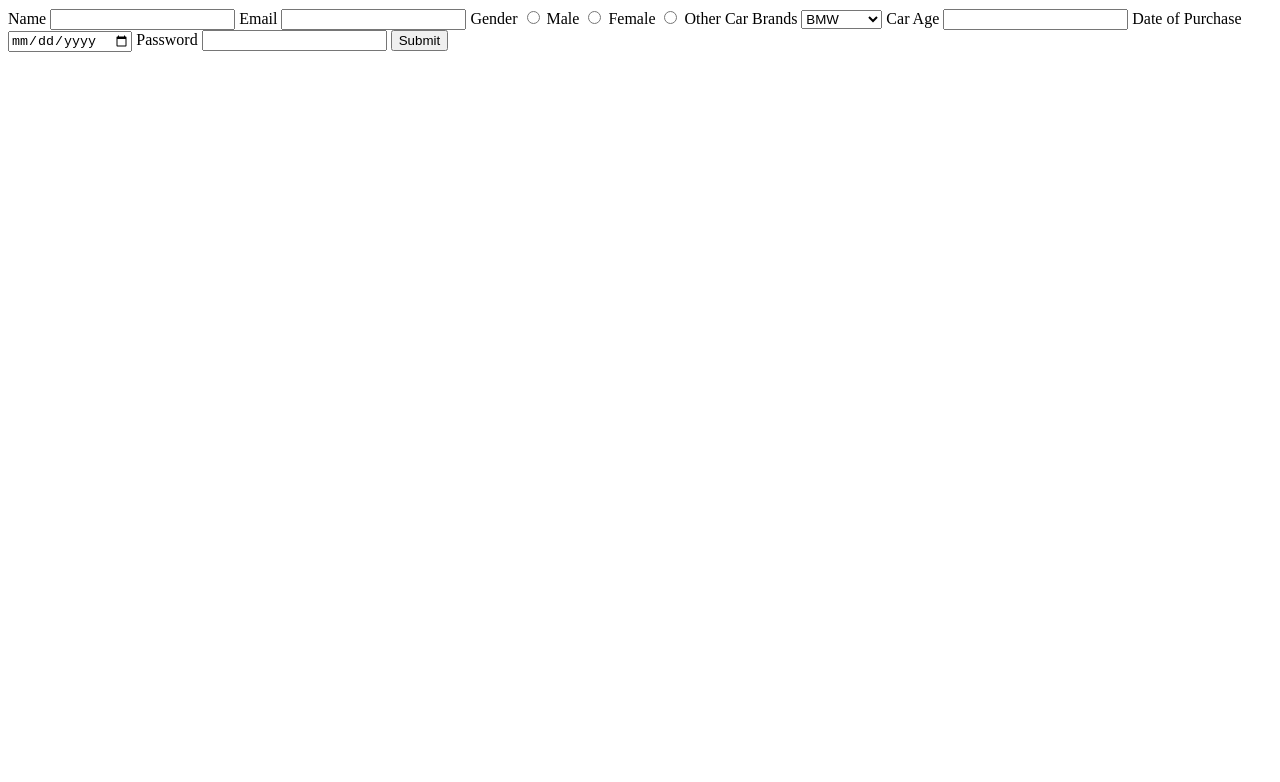
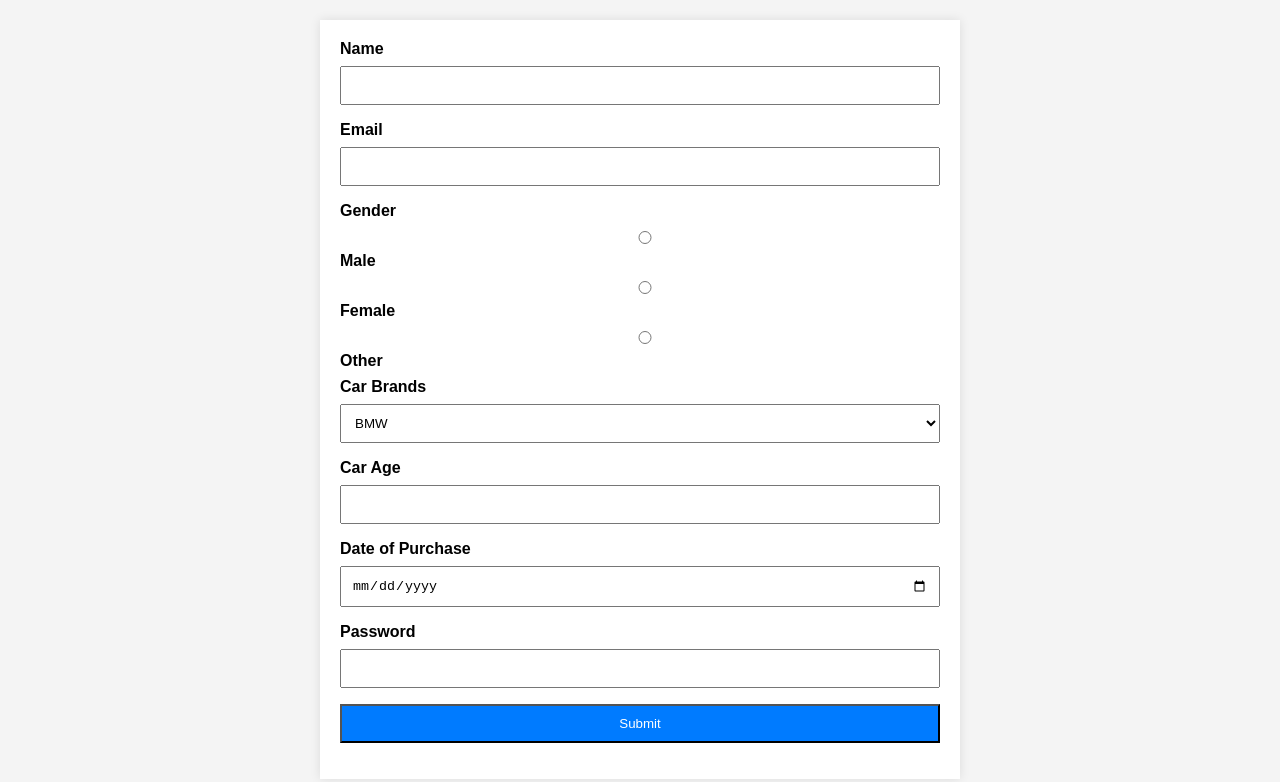
Before and after one commit to acciojob/car-insurance-form-PrGhostDev, a website: page main.html in a window 1280 px wide. Drawn offline with Linux system fonts and the light colour scheme.

Commit message:
created a submission

```diff
--- a/styles.css
+++ b/styles.css
@@ -1,2 +1,45 @@
 
 /* Your CSS Code here. */
+body {
+    font-family: Arial, sans-serif;
+    background-color: #f4f4f4;
+    margin: 0;
+    padding: 0;
+}
+
+form {
+    max-width: 600px;
+    margin: 20px auto;
+    padding: 20px;
+    background-color: #fff;
+    box-shadow: 0 0 10px rgba(0, 0, 0, 0.1);
+}
+
+label {
+    display: block;
+    margin-bottom: 8px;
+    font-weight: bold;
+}
+
+input,
+select,
+button {
+    width: 100%;
+    padding: 10px;
+    margin-bottom: 16px;
+    box-sizing: border-box;
+}
+
+input[type="radio"] {
+    margin-bottom: 8px;
+}
+
+button {
+    background-color: #007bff;
+    color: #fff;
+    cursor: pointer;
+}
+
+button:hover {
+    background-color: #0056b3;
+}
```
